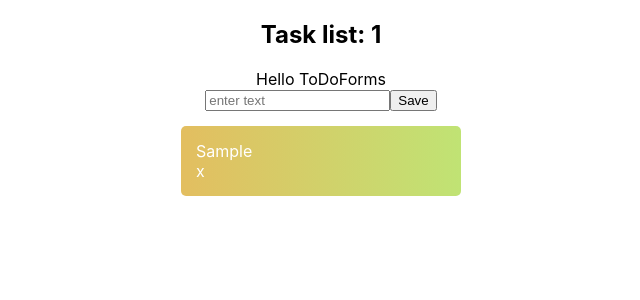
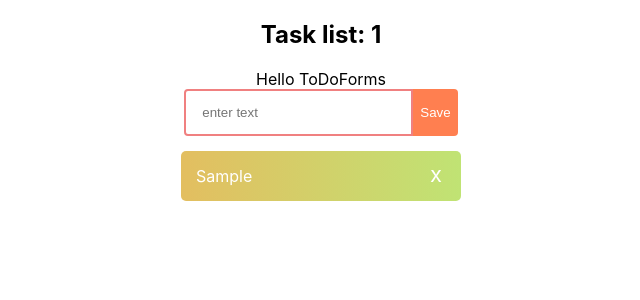
Before and after one commit to bubandrei/React_Todo, a React (Create React App) app: page / in a window 1280 px wide. Both pictures are taken after typing "Sample" into the empty fields and a click on the button "Save". Shown: the top 300 px of the page, without its empty margins (319-959 px from the left). Built offline with nearby package versions, Linux system fonts and the light colour scheme.

Commit message:
css in progress

```diff
--- a/src/components/Todo.jsx
+++ b/src/components/Todo.jsx
@@ -5,7 +5,7 @@ const ToDo = ({ todo, toggle, remove }) => {
     return (
         <div className={style.itemTodo}>
             <div className={todo.crossOut ? style.itemCrossOut: style.itemSimple } onClick={() => toggle(todo.id)}>{todo.note}</div>
-            <div className={style.itemRmove} onClick={() => remove(todo.id)}>x</div>
+            <div className={style.itemRemove} onClick={() => remove(todo.id)}>x</div>
         </div>
     )
 }
--- a/src/components/Todo.module.css
+++ b/src/components/Todo.module.css
@@ -27,4 +27,29 @@
 }
 
 
-.itemRemove {}
+.itemRemove {
+    display: inline-block;
+    cursor: pointer;
+    float: right;
+    font-size: 22px;
+    position: relative;
+    left: -4px;
+    bottom: 5px;
+}
+
+input {
+    padding: 14px 32px 14px 16px;
+    border-radius: 4px 0 0 4px;
+    border: 2px solid lightcoral;
+    outline: none;
+    background: transparent;
+}
+
+button {
+    padding: 16px 7px;
+    border-radius: 0 4px 4px 0;
+    border: none;
+    cursor: pointer;
+    color: white;
+    background-color: coral;
+}
```
